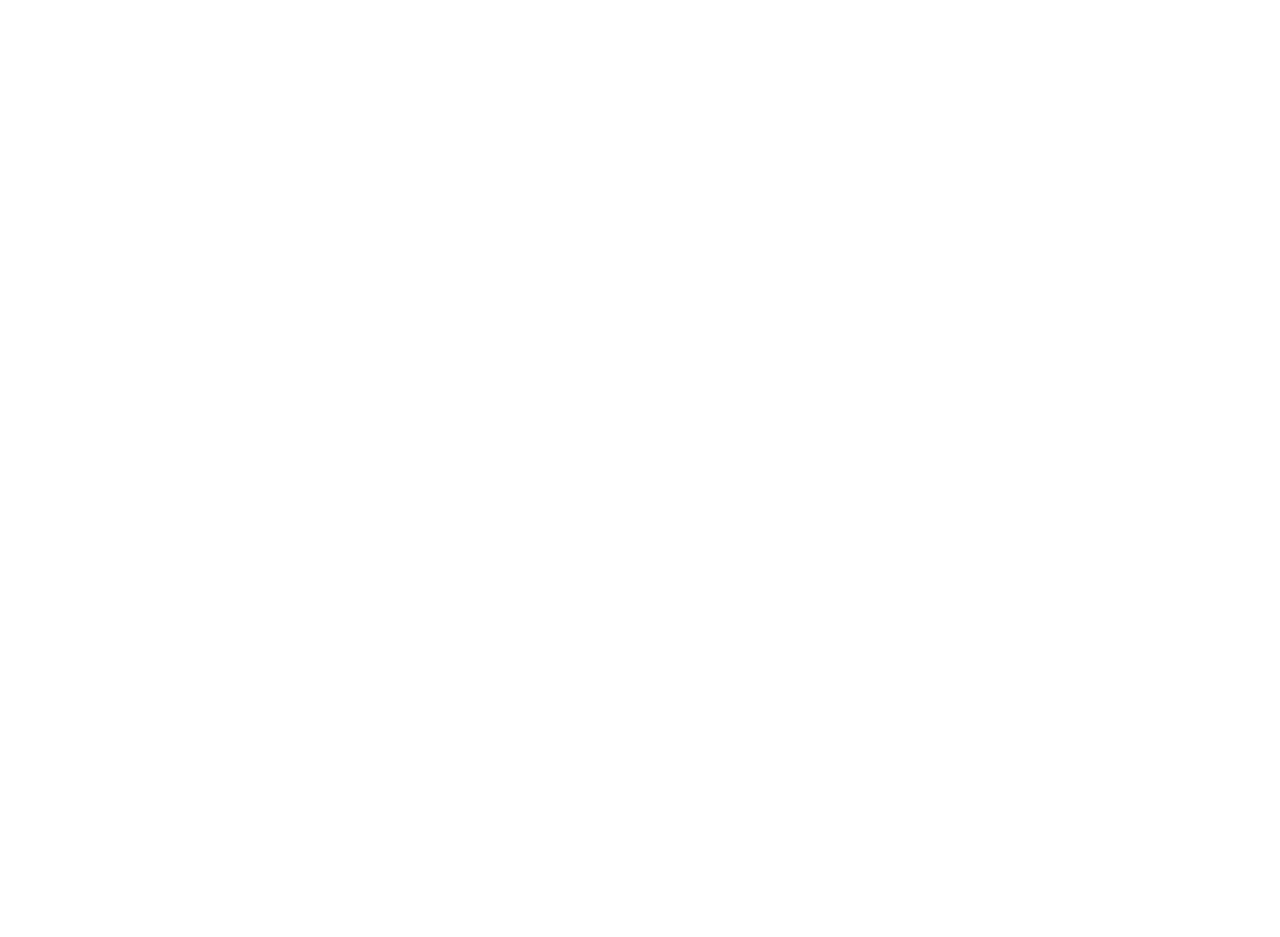
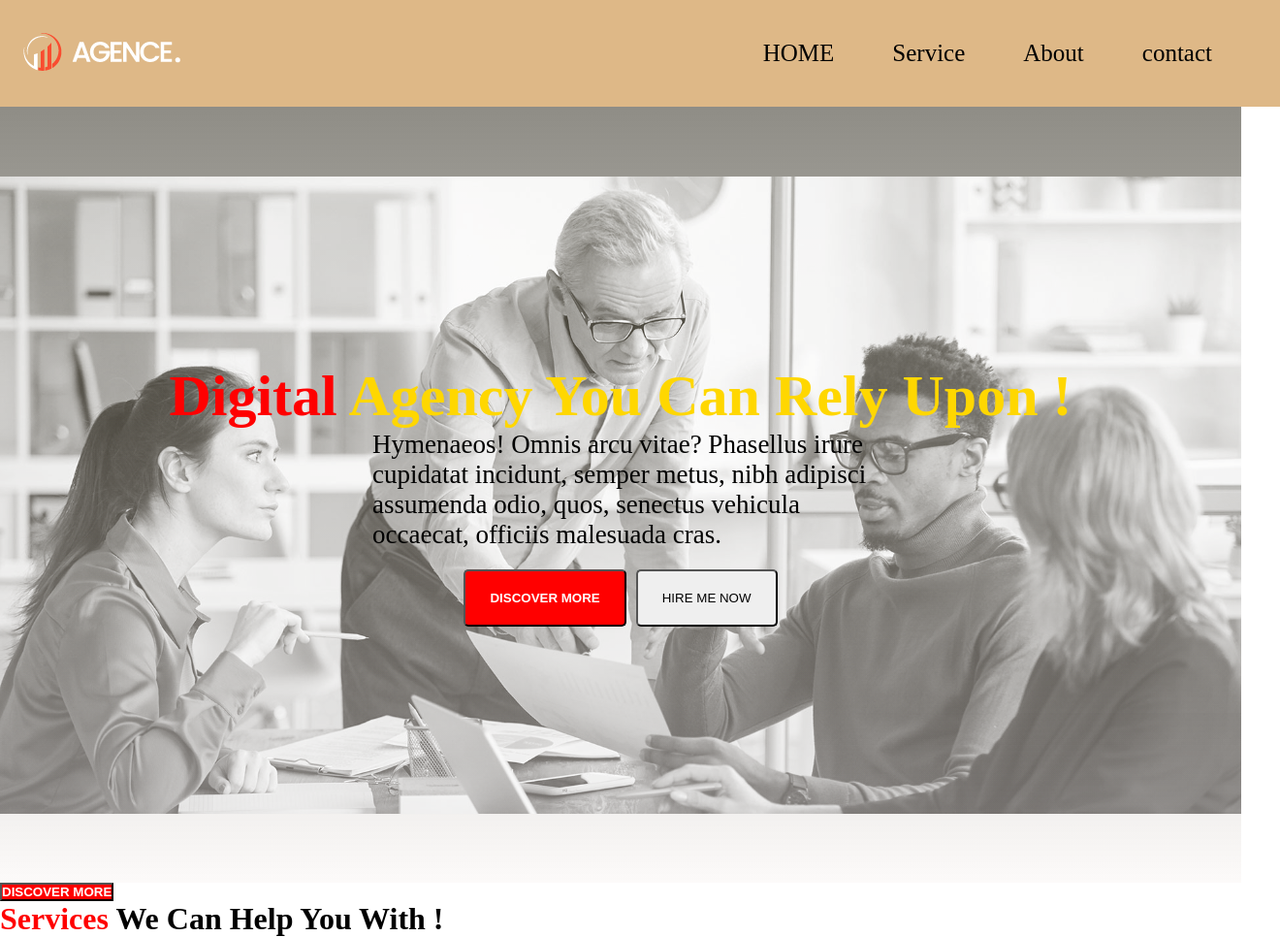
Before and after one commit to minhazroot/digital-agency-main, a plain HTML site: page index.html in a window 1280 px wide. Shown: the whole page at 97% size, 1320 px wide, since content can reach past the window. Before the commit the page ends 800 px from the top, so only its background shows below. Drawn offline with Linux system fonts and the light colour scheme.

Commit message:
banar section complit

```diff
--- /dev/null
+++ b/css/style.css
@@ -0,0 +1,89 @@
+* {
+    padding: 0px;
+    margin: 0px;
+}
+
+.navbar-contener {
+    display: flex;
+    justify-content: space-between;
+    height: 70px;
+    width: 100%;
+    background-color: burlywood;
+    align-items: center;
+    padding: 20px;
+
+}
+
+.nav-contener ul {
+    display: flex;
+    list-style: none;
+    margin-right: 20px;
+
+}
+
+.nav-contener ul li {
+    padding: 30px;
+}
+
+.nav-contener ul li a {
+    text-decoration: none;
+    font-size: 25px;
+    color: black;
+}
+
+.nav-contener ul li a:hover {
+    background-color: gray;
+    padding: 15px 20px;
+    border-radius: 10px;
+}
+
+/* nav section complt */
+.baner_section {
+    background-image: url(../asset/image/background.jpg), linear-gradient(#8f8d86, #f9f5f37b);
+    background-blend-mode: overlay;
+    background-repeat: no-repeat;
+    height: 100vh;
+    width: auto;
+    background-position: center;
+    background-size: contain;
+    display: flex;
+    justify-content: center;
+
+    align-items: center;
+
+}
+
+.Headding_text {
+    text-align: center;
+    font-size: 60px;
+    color: gold;
+}
+
+.color_head {
+    color: red;
+}
+
+.head_discription {
+    width: 40%;
+    margin: auto;
+    font-size: 27px;
+}
+
+.btn {
+    display: flex;
+    align-items: center;
+    justify-content: center;
+    margin-top: 20px;
+}
+
+.btn button {
+    padding: 20px 25px;
+    border-radius: 5px;
+}
+
+.DISCOVER {
+    background-color: red;
+    color: white;
+    font-weight: bolder;
+    margin-right: 10px;
+}
--- a/index.html
+++ b/index.html
@@ -5,9 +5,48 @@
     <meta charset="UTF-8">
     <meta name="viewport" content="width=device-width, initial-scale=1.0">
     <title>digital-agency-main</title>
+    <link rel="stylesheet" href="./css/style.css">
 </head>
 
 <body>
+    <header>
+        <nav class="navbar-contener">
+            <div class="logo">
+                <img src="./asset/logo/logo.png" alt="">
+
+            </div>
+            <div class="nav-contener">
+                <ul>
+                    <li><a href="">HOME</a></li>
+                    <li><a href="">Service</a></li>
+                    <li><a href="">About</a></li>
+
+                    <li><a href="">contact</a></li>
+                </ul>
+            </div>
+        </nav>
+        <div class="baner_section">
+            <div class="banar_discription">
+                <h1 class="Headding_text"><span class="color_head">Digital</span> Agency You
+                    Can Rely Upon !</h1>
+                <p class="head_discription">Hymenaeos! Omnis arcu vitae? Phasellus irure cupidatat incidunt, semper
+                    metus, nibh adipisci
+                    assumenda
+                    odio, quos, senectus vehicula occaecat, officiis malesuada cras.</p>
+                <div class="btn">
+                    <button class="DISCOVER">DISCOVER MORE</button>
+                    <button>HIRE ME NOW </button>
+                </div>
+            </div>
+
+        </div>
+    </header>
+    <main>
+        <div class="serbis_contener">
+            <button class="DISCOVER">DISCOVER MORE</button>
+            <h1><span class="color_head">Services</span> We Can Help You With !</h1>
+        </div>
+    </main>
 
 </body>
 
```
Also changed, not shown: asset/icons/bar-chart.png (added), asset/icons/coding.png (added), asset/icons/digital-marketing.png (added), asset/icons/phone-call.png (added), asset/icons/startup.png (added), asset/image/author.jpg (added), asset/image/background.jpg (added), asset/image/blog-1.jpg (added), asset/image/blog-2.jpg (added), asset/image/blog-3.jpg (added), asset/image/footer-bg.png (added), asset/image/girl-3.jpg (added), asset/image/man-1.jpg (added), asset/image/man-2.jpg (added), 2 more files.
